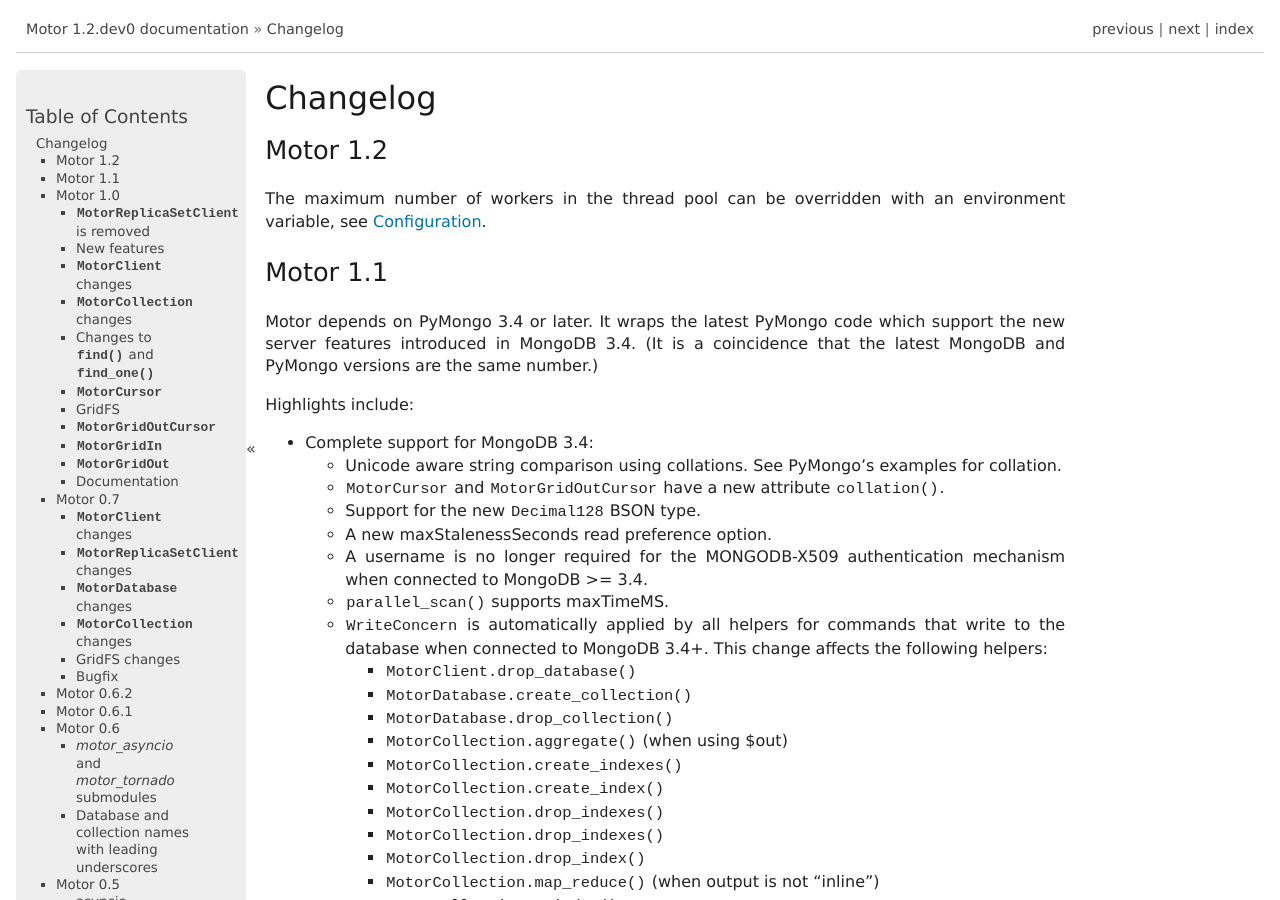
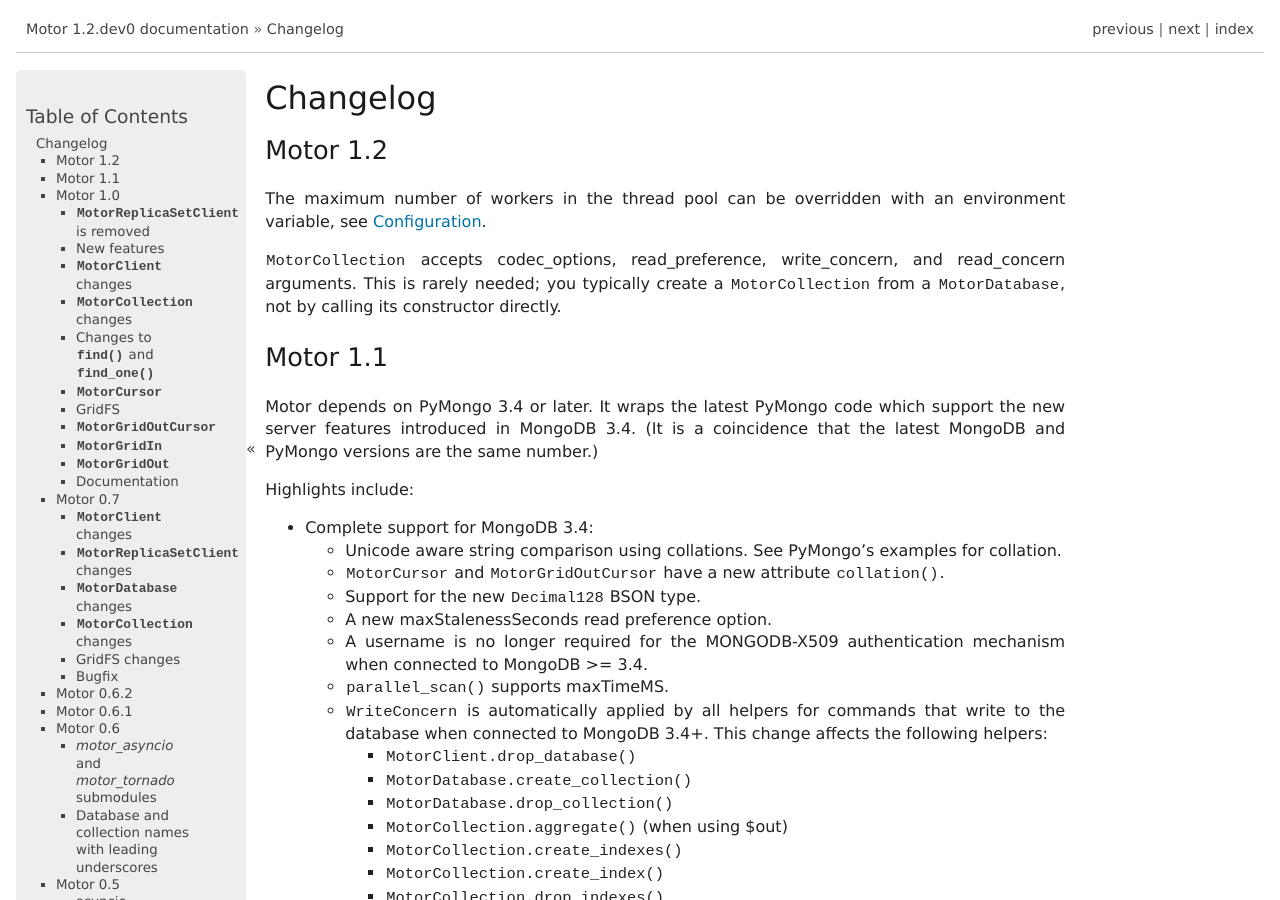
Before and after one commit to mongodb/motor, a Sphinx documentation site: the page built from doc/changelog.rst, in a window 1280 px wide and 900 px high. Built offline with Sphinx 7.4.7, drawn with Linux system fonts in a browser that asks for light colours; pages that are not in the unit, such as notebooks, are missing from menus; the version number is read from the project's files by our own code.

Commit message:
MOTOR-147 MotorCollection accepts kwargs

```diff
--- a/doc/changelog.rst
+++ b/doc/changelog.rst
@@ -8,6 +8,11 @@
 
 The maximum number of workers in the thread pool can be overridden with an
 environment variable, see :doc:`configuration`.
+
+:class:`MotorCollection` accepts codec_options, read_preference, write_concern,
+and read_concern arguments. This is rarely needed; you typically create a
+:class:`MotorCollection` from a :class:`MotorDatabase`, not by calling its
+constructor directly.
 
 Motor 1.1
 ---------
```
Also changed, not shown: 1 other file.
